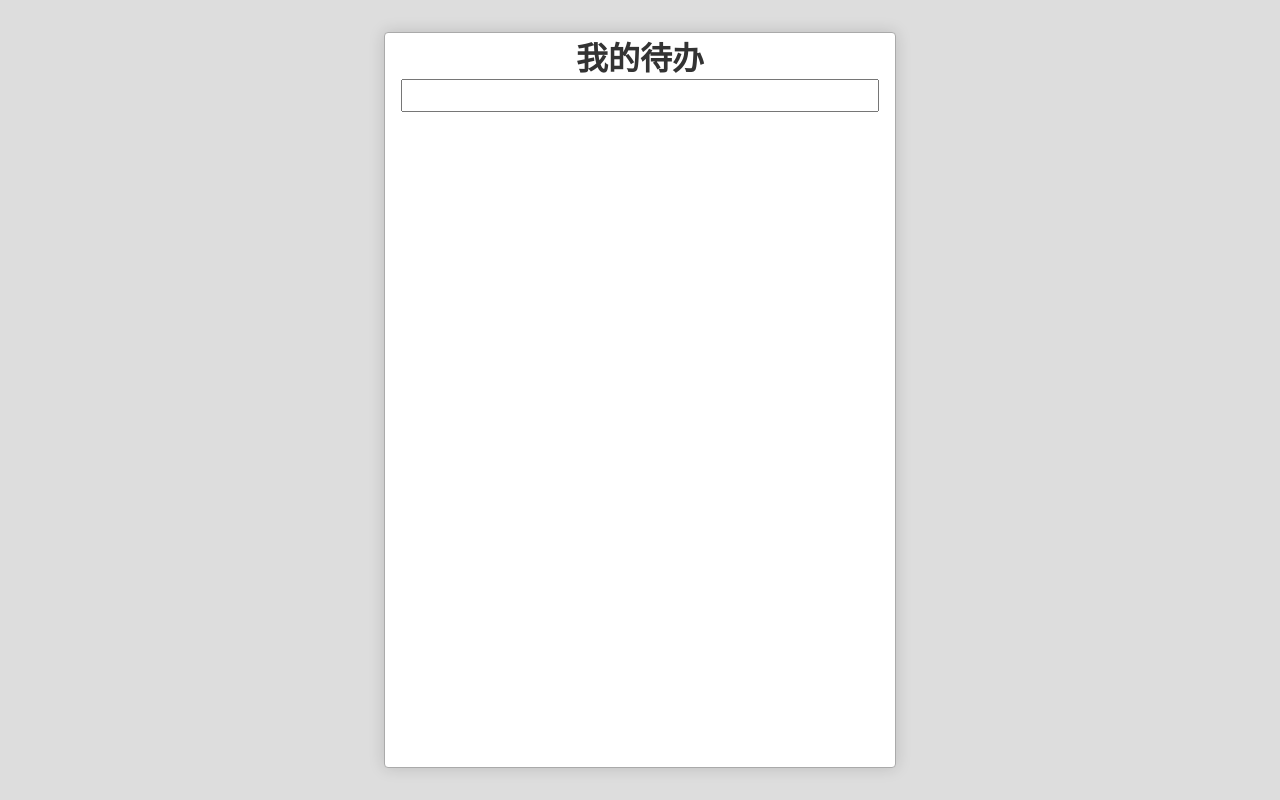
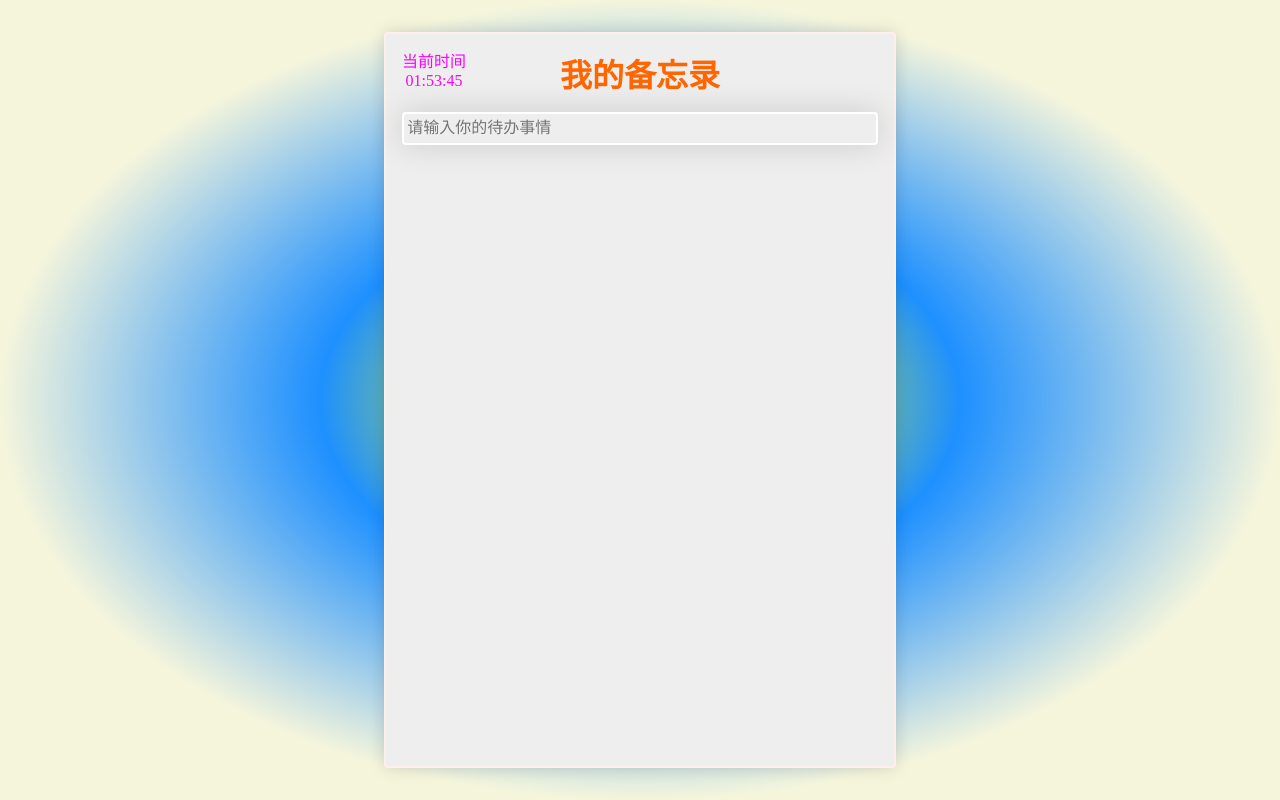
Before and after one commit to xiaoweimei/project-react-1, a React (Create React App) app: page / in a window 1280 px wide. Built offline with nearby package versions, Linux system fonts and the light colour scheme.

Commit message:
完善样式

```diff
--- a/src/App.css
+++ b/src/App.css
@@ -1,18 +1,49 @@
 .App {
   text-align: center;
   color:#333;
-  border:1px solid #aaa;
+  border:2px solid #fee;
   border-radius: 4px;
-  background-color: white;
+  background-color: #eee;
   margin:2em;
   padding: 0 1em;
   min-height: 20em;
   min-width: 32em;
+  font-family: '楷体';
   box-shadow: 0 0 1em hsla(0,0%,0%,0.15);
 }
-.App>.todoList>li:nth-child(odd){
-  background-color: #eee;
+.App .todoList>li:nth-child(odd){
+  background-color: #ff0;
+  color:#00f;
 }
-.App>.todoList>li:nth-child(even){
-  background:transparent;
+.App .todoList>li:nth-child(even){
+  background:#0ff;
+  color:#f00;
 }
+.App .todoList>li{
+  font-weight: bold;
+}
+.App>h1{
+  padding:0.5em;
+  color:#f60;
+}
+button{
+  font-family: '楷体';
+  color:#e00;
+  padding:1px;
+  font-size:0.8em;
+  border-radius: 2px;
+}
+button:hover{
+  cursor:pointer;
+}
+input{
+  font-family: '楷体';
+  border:2px solid #fff;
+  border-radius: 4px;
+  box-shadow: 0 0 2em hsla(0,0%,0%,0.15);
+}
+.time{
+  position: absolute;
+  top:3em;
+  color:#f0f;
+}
--- a/src/App.js
+++ b/src/App.js
@@ -10,15 +10,20 @@ class App extends React.Component{
     super()
     this.state={
       newTodo:'',
-      todoList:localStore.load('todoList') || []
+      todoList:localStore.load('todoList') || [],
+      time:new Date().toLocaleTimeString()
     }
+    setInterval(()=>{
+      this.setState({
+      })
+    },1000)
   }
   delete(event,todo){
     todo.deleted=true
     this.setState(this.state)
   }
   componentDidUpdate(){
-    localStore.save('todoList',this.sate.todoList)
+    localStore.save('todoList',this.state.todoList)
   }
   toggle(e,todo){
     todo.status=todo.status==='completed'?'':'completed'
@@ -31,6 +36,7 @@ class App extends React.Component{
     })
   }
   addTodo(event){
+    if(!event.target.value){return}
     console.log('我得添加一个todo了')
     this.state.todoList.push({
       id:idMaker(),
@@ -57,7 +63,8 @@ class App extends React.Component{
     console.log(todos)
     return (
       <div className='App'>
-        <h1>我的待办</h1>
+        <div className="time" >当前时间<br />{new Date().toString().match(/[0-9]{2}:[0-9]{2}:[0-9]{2}/)[0]}</div>
+        <h1>我的备忘录</h1>
         <div className='inputWrapper'>
           <TodoInput content={this.state.newTodo}
             onChange={this.changeTitle.bind(this)}
--- a/src/TodoInput.css
+++ b/src/TodoInput.css
@@ -4,4 +4,8 @@
 	margin-bottom: 1em;
 	font-size: 16px;
 	padding:0 .2em;
+	background-color: #eee;
 }
+.TodoInput:focus{
+	background-color: #fff;
+}
--- a/src/TodoInput.js
+++ b/src/TodoInput.js
@@ -4,7 +4,7 @@ import './TodoInput.css'
 export default class TodoInput extends React.Component{
 	render(){
 		return <input type="text" value={this.props.content}
-			className='TodoInput'
+			className='TodoInput' placeholder='请输入你的待办事情'
 			onChange={this.changeTitle.bind(this)}
 			onKeyPress={this.submit.bind(this)}/>
 	}
--- a/src/index.css
+++ b/src/index.css
@@ -1,5 +1,6 @@
 body {
-  background-color: #ddd;
+  background:radial-gradient(ellipse closest-side,
+      red, yellow 10%, #1e90ff 50%, beige);
 }
 #root{
 	display: flex;
```
